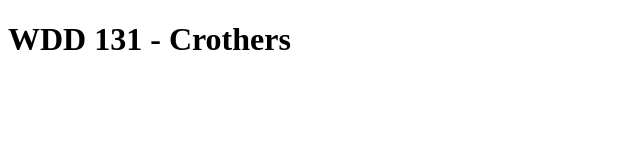
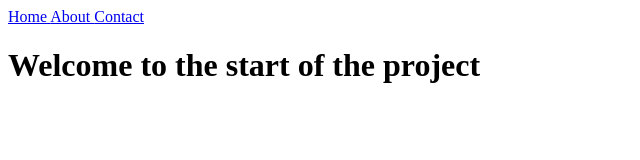
Before and after one commit to Gemini-Fowler/wdd131, a plain HTML site: page index.html in a window 1280 px wide. Shown: the whole page, without its empty margins (0-640 px from the left). Drawn offline with Linux system fonts and the light colour scheme.

Commit message:
second commit

```diff
--- a/index.html
+++ b/index.html
@@ -1,11 +1,19 @@
 <!DOCTYPE html>
 <html lang="en">
 <head>
+    <nav>
+        <a href="index.html"> Home </a>
+        <a href="about.html"> About </a>
+        <a href="contact.html"> Contact </a>
+    </nav>
     <meta charset="UTF-8">
     <meta name="viewport" content="width=device-width, initial-scale=1.0">
-    <title>WDD 131</title>
+    <title>Jonas Crothers | WDD 131</title>
+    <link rel="index.html" href="styles/layout.css"
 </head>
 <body>
-    <h1>WDD 131 - Crothers</h1>
+    <header>
+        <h1>Welcome to the start of the project</h1>
+    </header>
 </body>
 </html>
```
Also changed, not shown: week01/basic-layout.html (added, +11 -0 lines), week01/styles/layout.css (added).
